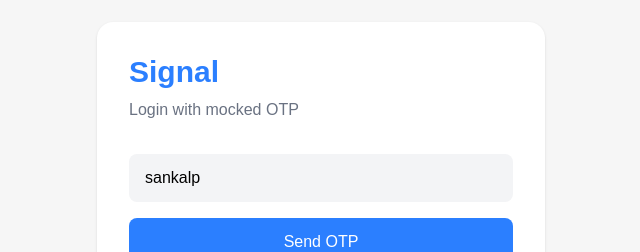
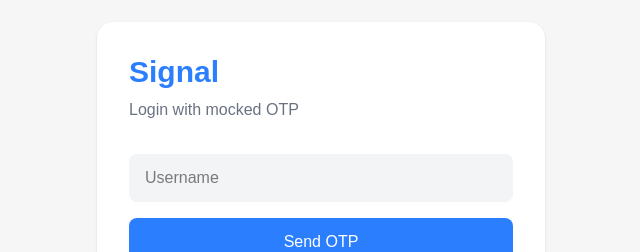
Before and after one commit to Sankalp-Sinha/signal-clone, a Next.js app in the folder frontend/: page /login in a window 1280 px wide. Shown: the part 218-470 px from the top of the page, without its empty margins (319-959 px from the left). Built offline with nearby package versions, Linux system fonts and the light colour scheme; no server answers.

Commit message:
login page issue resolved

```diff
--- a/frontend/src/app/login/page.tsx
+++ b/frontend/src/app/login/page.tsx
@@ -4,7 +4,7 @@
 import { login, verifyOtp } from "@/lib/api";
 
 export default function LoginPage() {
-  const [username, setUsername] = useState("sankalp");
+  const [username, setUsername] = useState("");
   const [otp, setOtp] = useState("");
   const [otpSent, setOtpSent] = useState(false);
   const [error, setError] = useState("");
```
